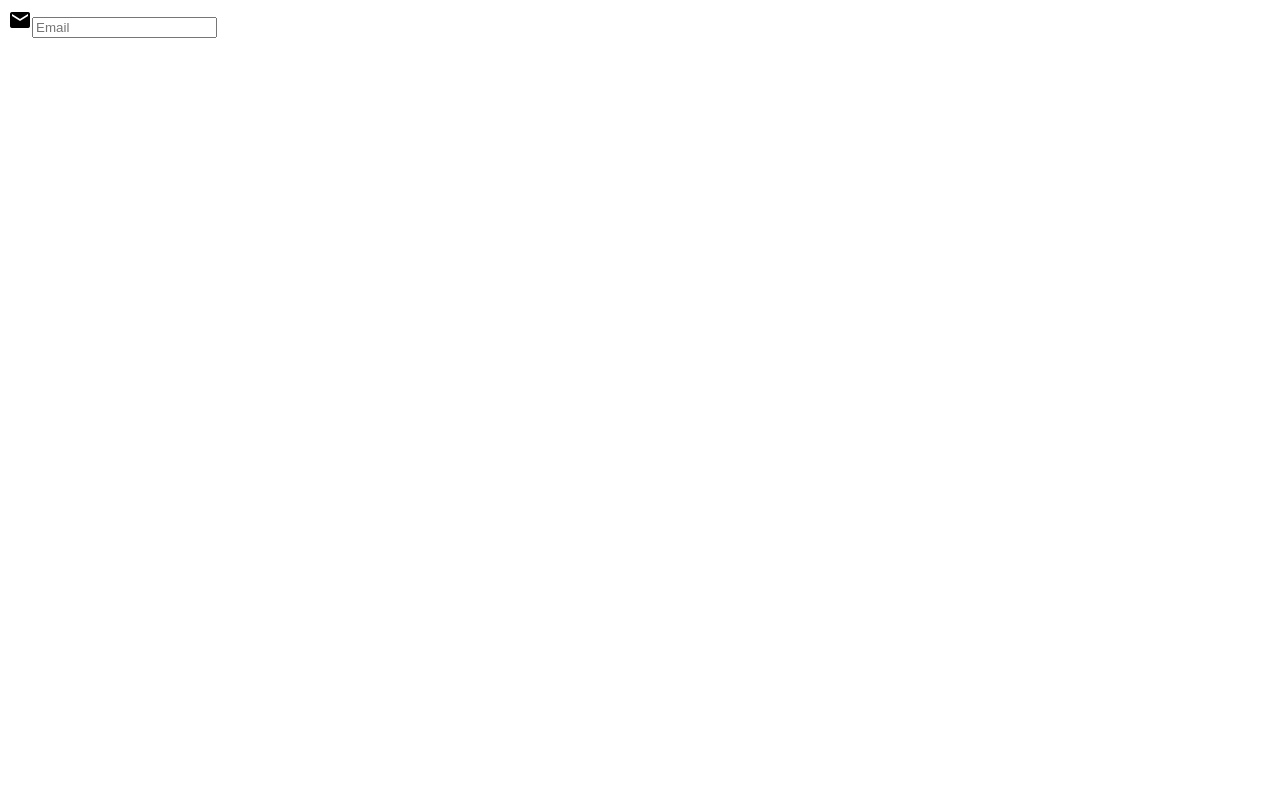
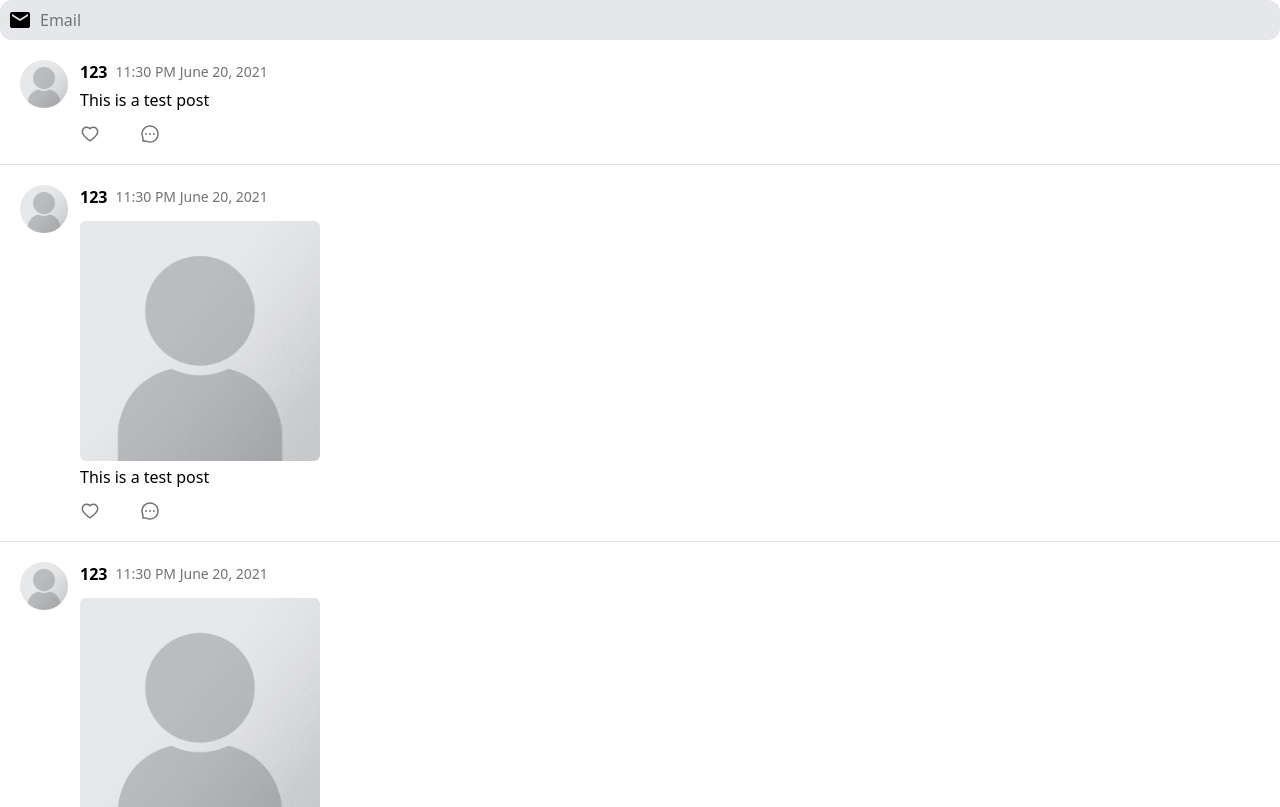
Before and after one commit to ItsK4tune/FluffyNet-FE, a React (Vite) app: page / in a window 1280 px wide. Shown: the top 807 px of the page. Built offline with nearby package versions, Linux system fonts and the light colour scheme.

Commit message:
add-PostItem-Avatar-component

```diff
--- a/package.json
+++ b/package.json
@@ -10,11 +10,13 @@
     "preview": "vite preview"
   },
   "dependencies": {
+    "@tailwindcss/vite": "^4.0.17",
     "bootstrap": "^5.3.3",
+    "date-fns": "^4.1.0",
     "react": "^19.0.0",
     "react-dom": "^19.0.0",
-    "@tailwindcss/vite": "^4.0.16",
-    "tailwindcss": "^4.0.16"
+    "react-icons": "^5.5.0",
+    "tailwindcss": "^4.0.17"
   },
   "devDependencies": {
     "@eslint/js": "^9.21.0",
--- a/src/app.tsx
+++ b/src/app.tsx
@@ -1,5 +1,29 @@
 // import { useEffect, useState } from "react";
 // import { Outlet } from "react-router-dom";
+
+import PostItem from "./components/elements/PostItem";
+
+const samplePost = {
+	post_id: 1,
+	user_id: 123,
+	body: "This is a test post",
+	image: "/images/placeholder.png",
+	video: "",
+	repost_id: 0,
+	createdAt: new Date("2021-06-20T23:30:00.000Z"),
+	updatedAt: new Date("2021-06-20T23:30:00.000Z"),
+  };
+
+  const samplePost1 = {
+	post_id: 1,
+	user_id: 123,
+	body: "This is a test post",
+	image: "",
+	video: "",
+	repost_id: 0,
+	createdAt: new Date("2021-06-20T23:30:00.000Z"),
+	updatedAt: new Date("2021-06-20T23:30:00.000Z"),
+  };
 
 function App() {
 	// const [isLoading, setIsLoading] = useState(true);
@@ -17,6 +41,11 @@ function App() {
 				  placeholder="Email"
 				/>
 		        </div>
+
+			<PostItem data={samplePost1} user_id={1}/>
+			<PostItem data={samplePost} user_id={1}/>
+			<PostItem data={samplePost} user_id={1}/>
+			<PostItem data={samplePost} user_id={1}/>
 		</>
 	);
 }
--- /dev/null
+++ b/src/components/elements/Avatar.tsx
@@ -0,0 +1,33 @@
+import { useCallback } from "react";
+
+interface AvataProps {
+    user_id: number;
+}
+
+const Avatar: React.FC<AvataProps> = ({ user_id }) => {
+    const onClick = useCallback(() => {
+
+    },[]);
+
+    return (
+        <div
+            className="
+                rounded-full
+                hover: opacity-100
+                transition
+                cursor-pointer
+                relative
+                w-12 h-12
+            "
+        >
+            <img
+                src={'/images/placeholder.png'}
+                alt="Avatar"
+                className="object-cover rounded-full"
+                onClick={onClick}
+            />
+        </div>
+    );
+}
+
+export default Avatar;
--- /dev/null
+++ b/src/components/elements/PostItem.tsx
@@ -0,0 +1,105 @@
+import { useCallback, useMemo } from "react";
+import { format } from "date-fns";
+import { AiOutlineHeart, AiOutlineMessage } from "react-icons/ai";
+import Avatar from "./Avatar";
+
+interface Post {
+    post_id: number;
+    user_id: number;
+    body: string;
+    image: string;
+    video: string;
+    repost_id: number;
+    createdAt: Date;
+    updatedAt: Date;
+}
+
+interface PostItemProps {
+    data: Post;
+    user_id: number;
+}
+
+const PostItem: React.FC<PostItemProps> = ({ data, user_id }) => {
+
+    const goToUser = useCallback(() => {
+
+    }, []);
+
+    const goToPost = useCallback(() => {
+
+    }, []);
+
+    const onLike = useCallback(() => {
+
+    }, []);
+
+    const onComment = useCallback(() => {
+
+    }, []);
+
+    const createdAt = useMemo(() => {
+        if (!data.createdAt) {
+            return null;
+        }
+        return format(new Date(data.createdAt), 'hh:mm a MMMM dd, yyyy');
+    }, [data.createdAt]);
+
+    return (
+        <div
+            onClick={goToPost}
+            className="
+                border-b-[1px]
+                border-neutral-200
+                p-5
+                hover:border-neutral-300
+                transition
+            "
+        >
+            <div className="flex flex-row items-start gap-3">
+                <Avatar user_id={user_id} />
+                <div>
+                    <div className="flex flex-row items-center gap-2">
+                        <p
+                            onClick={goToUser}
+                            className="text-black font-semibold cursor-pointer hover:underline"
+                        >
+                            {data.user_id}
+                        </p>
+                        <span className="text-neutral-500 text-sm">
+                            {createdAt}
+                        </span>
+                    </div>
+                    {data.image && (
+                        <div className="mt-3">
+                            <img
+                                src={data.image}
+                                alt="Post image"
+                                className="max-h-60 object-cover rounded-md w-full"
+                            />
+                        </div>
+                    )}
+                    <div className="text-black mt-1">{data.body}</div>
+
+                    <div className="flex flex-row items-center mt-3 gap-10">
+                        <div
+                            onClick={onLike}
+                            className="flex flex-row items-center text-neutral-500 gap-2 cursor-pointer transition"
+                        >
+                            <AiOutlineHeart size={20} />
+                        </div>
+                        <div
+                            onClick={onComment}
+                            className="flex flex-row items-center text-neutral-500 gap-2 cursor-pointer transition"
+                        >
+                            <AiOutlineMessage size={20} />
+                        </div>
+                    </div>
+                </div>
+
+            </div>
+
+        </div>
+    );
+}
+
+export default PostItem
--- a/src/index.css
+++ b/src/index.css
@@ -1,4 +1,4 @@
-@import "tailwindcss"
+@import "tailwindcss";
 @tailwind base;
 @tailwind components;
 @tailwind utilities;
```
Also changed, not shown: public/images/placeholder.png (added), src/components/elements/post.tsx (deleted), 1 other file (tests, documents, lock files or other folders).
